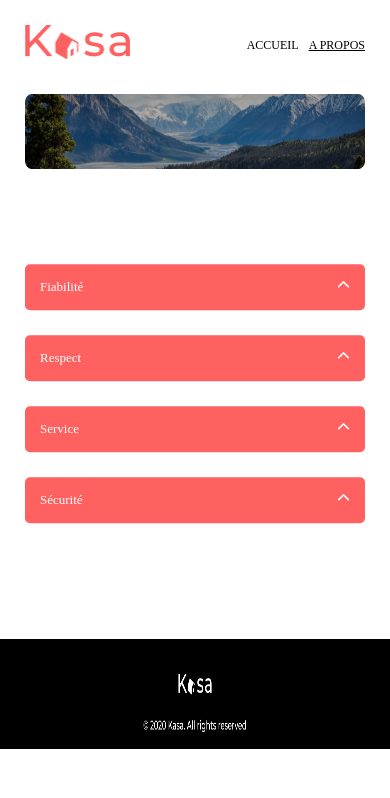
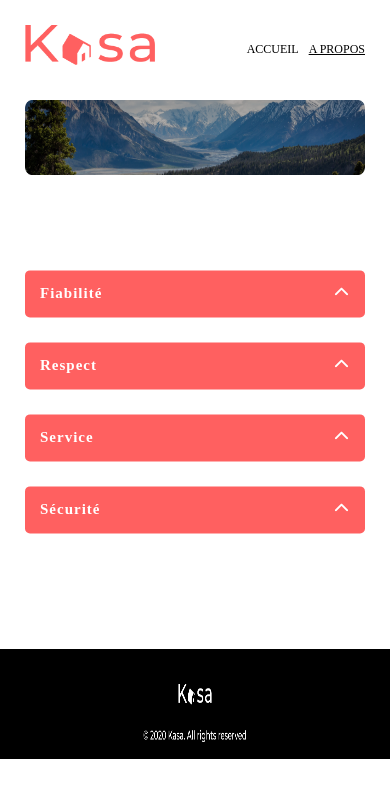
Before and after one commit to NatashaFinkel/Kasa, a React (Create React App) app: page /about in a window 390 px wide. Shown: the top 798 px of the page. Built offline with nearby package versions, Linux system fonts and the light colour scheme.

Commit message:
Encore modification du code css

```diff
--- a/src/App.css
+++ b/src/App.css
@@ -16,8 +16,10 @@ body {
 }
 
 .logo-kasa {
-  max-width: 27vw;
-  min-width: 16vw;
+  /*  max-width: 27vw;
+  min-width: 16vw; */
+  height: 68px;
+  width: 200px;
 }
 
 ul {
@@ -45,7 +47,7 @@ a {
 }
 
 .header-display a {
-  font-size: 36px;
+  font-size: 34px;
 }
 
 .full-width {
@@ -70,9 +72,22 @@ footer {
   bottom: 0;
 }
 
+@media screen and (max-width: 1024px) {
+  .logo-kasa {
+    height: 48px;
+    width: 160px;
+  }
+  .header-display a {
+    font-size: 30px;
+  }
+}
 @media screen and (max-width: 768px) {
+  .logo-kasa {
+    height: 40px;
+    width: 130px;
+  }
   .header-display a {
-    font-size: 17px;
+    font-size: 23px;
   }
 }
 @media screen and (max-width: 425px) {
--- a/src/App.scss
+++ b/src/App.scss
@@ -21,8 +21,10 @@ body {
 }
 
 .logo-kasa {
-  max-width: 27vw;
-  min-width: 16vw;
+  /*  max-width: 27vw;
+  min-width: 16vw; */
+  height: 68px;
+  width: 200px;
 }
 
 ul {
@@ -50,7 +52,7 @@ a {
 }
 
 .header-display a {
-  font-size: 36px;
+  font-size: 34px;
 }
 
 .full-width {
@@ -75,16 +77,35 @@ footer {
   bottom: 0;
 }
 
+//  Ecran : ordinateur portable.
+@media screen and (max-width: 1024px) {
+  .logo-kasa {
+    height: 48px;
+    width: 160px;
+  }
+
+  .header-display a {
+    font-size: 30px;
+  }
+}
+
+
 //  Ecran : tablette.
 @media screen and (max-width: 768px) {
-  .header-display a {
-    font-size: 17px;
+
+  .logo-kasa {
+    height: 40px;
+    width: 130px;
   }
 
+  .header-display a {
+    font-size: 23px;
+  }
 }
 
 //  Ecran : téléphone portable.
 @media screen and (max-width: 425px) {
+
   .main-padding {
     padding: 25px;
   }
--- a/src/components/collapse/_collapseAboutPage.scss
+++ b/src/components/collapse/_collapseAboutPage.scss
@@ -22,7 +22,9 @@ details {
   summary {
     display: flex;
     justify-content: space-between;
-    font-size: 18px;
+    font-size: 22px;
+    font-weight: bold;
+    letter-spacing: 1px;
     color: $primary-color;
     background-color: $secondary-color;
     border-radius: 5px;
@@ -35,6 +37,7 @@ details {
     background-color: $tertiary-color;
     margin: 7px 0px;
     padding: 20px;
+    font-size: 22px;
   }
 }
 
@@ -46,6 +49,30 @@ details[open] summary .fa-chevron-up {
   transition: all 0.3s;
 }
 
+//  Ecran : ordinateur portable.
+@media screen and (max-width: 1024px) {
+  details {
+    summary {
+      font-size: 20px;
+    }
+    p {
+      font-size: 20px;
+    }
+  }
+}
+
+//  Ecran : tablette.
+@media screen and (max-width: 768px) {
+  details {
+    summary {
+      font-size: 17px;
+    }
+    p {
+      font-size: 17px;
+    }
+  }
+}
+
 //  Ecran : téléphone portable.
 @media screen and (max-width: 425px) {
   .collapse-container {
@@ -53,7 +80,11 @@ details[open] summary .fa-chevron-up {
   }
   details {
     summary {
-      font-size: 13px;
+      font-size: 15px;
+    }
+
+    p {
+      font-size: 15px;
     }
   }
 }
```
Also changed, not shown: 1 other file (tests, documents, lock files or other folders).
